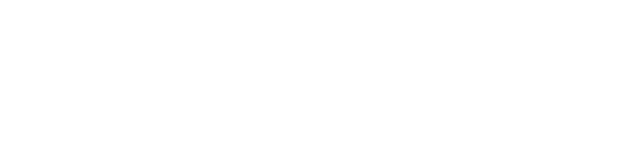
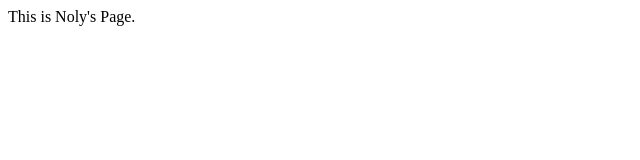
Before and after one commit to Noly1990/NolyPersonal, a plain HTML site: page index.html in a window 1280 px wide. Shown: the whole page, without its empty margins (0-640 px from the left). Drawn offline with Linux system fonts and the light colour scheme.

Commit message:
Update index.html

```diff
--- a/index.html
+++ b/index.html
@@ -1 +1,5 @@
 <html>
+  <body>
+   This is Noly's Page.
+  </body>
+</html>
```
